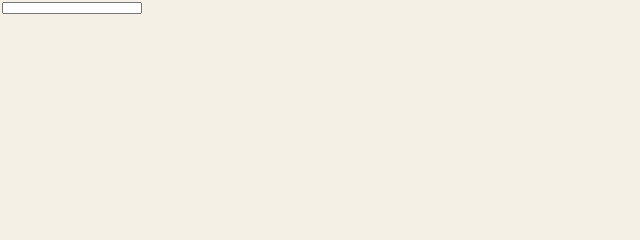
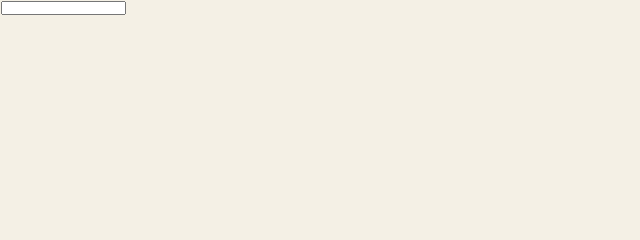
Before and after one commit to theminor/yanta, a website with bundled scripts: page index.html in a window 1280 px wide. Shown: the top 240 px of the page, 0-640 px from the left. Built offline with nearby package versions, Linux system fonts and the light colour scheme; files whose address does not match are found by name.

Commit message:
file name box size

```diff
--- a/index.css
+++ b/index.css
@@ -17,9 +17,9 @@
 
 #fileNameBox {
 	position: absolute;
-	height: 6px;
-	font-size: 10px;
-	margin: 2px;
+	height: 8px;
+	font-size: 9px;
+	margin: 1px;
 }
 
 #editor {
```
